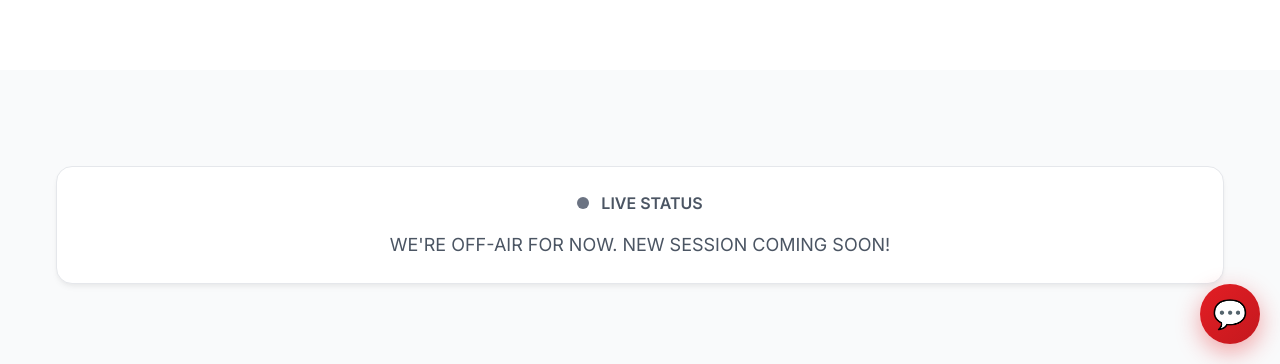
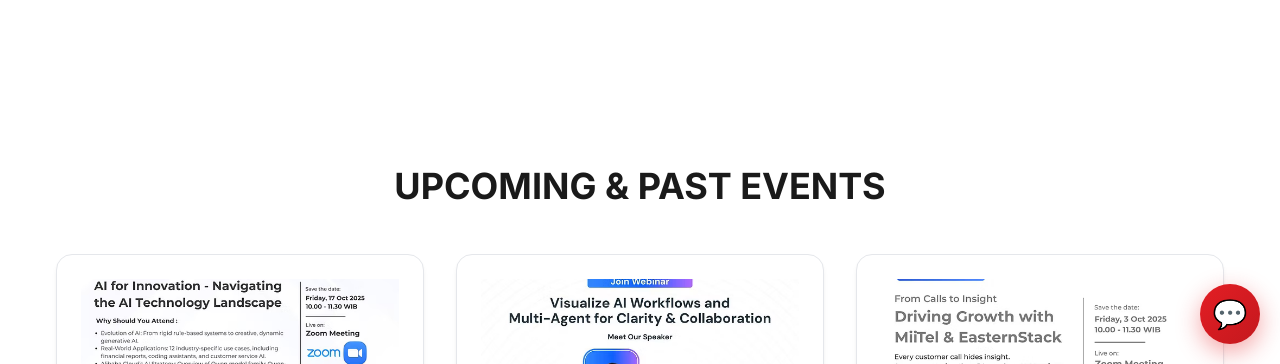
Before and after one commit to yudoeastern/web-es, a Next.js app: page /webinar in a window 1280 px wide. Shown: the part 436-800 px from the top of the page. Built offline with nearby package versions, Linux system fonts and the light colour scheme.

Commit message:
remove live status on webinar

```diff
--- a/src/app/webinar/page.tsx
+++ b/src/app/webinar/page.tsx
@@ -75,21 +75,6 @@ export default function WebinarPage() {
             Stay updated with upcoming events, webinars, and workshops from EasternStack.
             Learn from industry experts and discover the latest in AI technology.
           </p>
-        </div>
-      </section>
-
-      {/* Live Status Section */}
-      <section className="section-padding bg-bg-light">
-        <div className="container-custom">
-          <div className="card text-center py-8">
-            <div className="flex items-center justify-center gap-3 mb-4">
-              <div className="w-3 h-3 bg-gray-500 rounded-full animate-pulse"></div>
-              <span className="text-text-secondary font-semibold">LIVE STATUS</span>
-            </div>
-            <p className="text-text-secondary text-lg">
-              WE'RE OFF-AIR FOR NOW. NEW SESSION COMING SOON!
-            </p>
-          </div>
         </div>
       </section>
 
```
